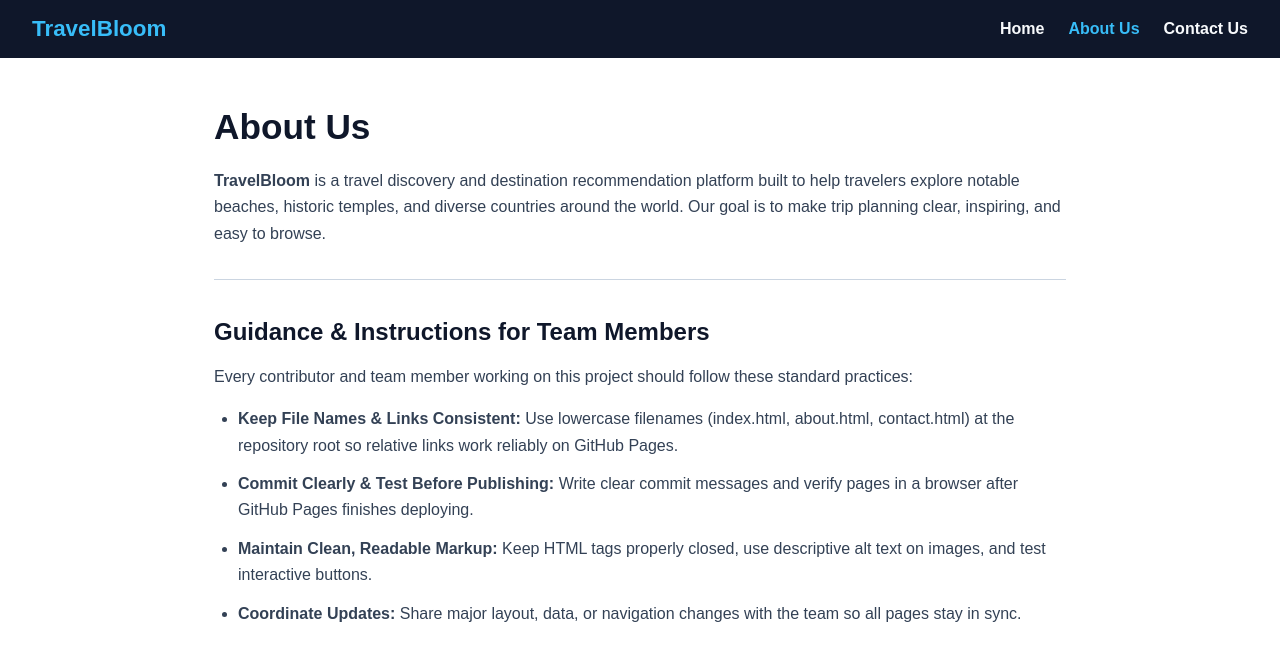
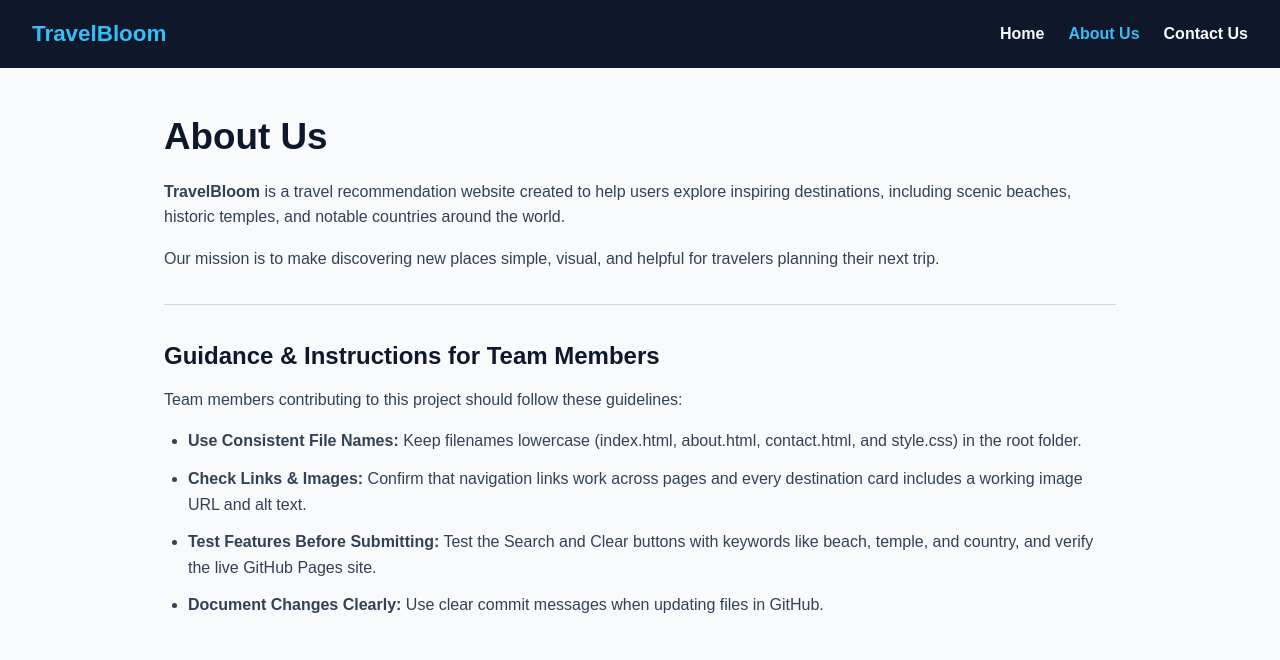
Before and after one commit to amir-khn/my-website, a plain HTML site: page about.html in a window 1280 px wide. Drawn offline with Linux system fonts and the light colour scheme.

Commit message:
about.html
Updated content and structure of the About Us page, including revised company description and team guidelines.

```diff
--- a/about.html
+++ b/about.html
@@ -3,90 +3,13 @@
 <head>
   <meta charset="UTF-8" />
   <meta name="viewport" content="width=device-width, initial-scale=1.0" />
+  <!-- EDITABLE: Page title -->
   <title>About Us - TravelBloom</title>
-  <style>
-    * {
-      box-sizing: border-box;
-      margin: 0;
-      padding: 0;
-      font-family: Arial, sans-serif;
-    }
-
-    nav {
-      display: flex;
-      justify-content: space-between;
-      align-items: center;
-      background-color: #0f172a;
-      color: #ffffff;
-      padding: 1rem 2rem;
-      flex-wrap: wrap;
-      gap: 1rem;
-    }
-
-    .brand {
-      font-size: 1.4rem;
-      font-weight: bold;
-      color: #38bdf8;
-    }
-
-    .nav-links {
-      display: flex;
-      gap: 1.5rem;
-    }
-
-    .nav-links a {
-      color: #f8fafc;
-      text-decoration: none;
-      font-weight: bold;
-    }
-
-    .nav-links a:hover,
-    .nav-links a.active {
-      color: #38bdf8;
-    }
-
-    main {
-      max-width: 900px;
-      margin: 2.5rem auto;
-      padding: 0 1.5rem;
-      color: #0f172a;
-      line-height: 1.65;
-    }
-
-    h1 {
-      font-size: 2.2rem;
-      margin-bottom: 0.75rem;
-    }
-
-    h2 {
-      font-size: 1.5rem;
-      margin-bottom: 0.75rem;
-      color: #0f172a;
-    }
-
-    p {
-      color: #334155;
-      margin-bottom: 1rem;
-    }
-
-    hr {
-      border: none;
-      border-top: 1px solid #cbd5e1;
-      margin: 2rem 0;
-    }
-
-    ul {
-      padding-left: 1.5rem;
-      color: #334155;
-    }
-
-    li {
-      margin-bottom: 0.75rem;
-    }
-  </style>
+  <link rel="stylesheet" href="style.css" />
 </head>
 <body>
   <nav>
+    <!-- EDITABLE: Brand name -->
     <div class="brand">TravelBloom</div>
     <div class="nav-links">
       <a href="index.html">Home</a>
@@ -96,41 +19,47 @@
   </nav>
 
   <main>
+    <!-- EDITABLE: Company / project overview -->
     <section>
       <h1>About Us</h1>
       <p>
-        <strong>TravelBloom</strong> is a travel discovery and destination recommendation
-        platform built to help travelers explore notable beaches, historic temples,
-        and diverse countries around the world. Our goal is to make trip planning
-        clear, inspiring, and easy to browse.
+        <strong>TravelBloom</strong> is a travel recommendation website created to
+        help users explore inspiring destinations, including scenic beaches,
+        historic temples, and notable countries around the world.
+      </p>
+      <p>
+        Our mission is to make discovering new places simple, visual, and
+        helpful for travelers planning their next trip.
       </p>
     </section>
 
     <hr />
 
+    <!-- EDITABLE: Guidance and instructions for team members -->
     <section>
       <h2>Guidance &amp; Instructions for Team Members</h2>
       <p>
-        Every contributor and team member working on this project should follow these
-        standard practices:
+        Team members contributing to this project should follow these guidelines:
       </p>
       <ul>
         <li>
-          <strong>Keep File Names &amp; Links Consistent:</strong> Use lowercase filenames
-          (<code>index.html</code>, <code>about.html</code>, <code>contact.html</code>)
-          at the repository root so relative links work reliably on GitHub Pages.
+          <strong>Use Consistent File Names:</strong> Keep filenames lowercase
+          (<code>index.html</code>, <code>about.html</code>, <code>contact.html</code>,
+          and <code>style.css</code>) in the root folder.
         </li>
         <li>
-          <strong>Commit Clearly &amp; Test Before Publishing:</strong> Write clear commit
-          messages and verify pages in a browser after GitHub Pages finishes deploying.
+          <strong>Check Links &amp; Images:</strong> Confirm that navigation links
+          work across pages and every destination card includes a working image URL
+          and alt text.
         </li>
         <li>
-          <strong>Maintain Clean, Readable Markup:</strong> Keep HTML tags properly closed,
-          use descriptive <code>alt</code> text on images, and test interactive buttons.
+          <strong>Test Features Before Submitting:</strong> Test the Search and
+          Clear buttons with keywords like <code>beach</code>, <code>temple</code>,
+          and <code>country</code>, and verify the live GitHub Pages site.
         </li>
         <li>
-          <strong>Coordinate Updates:</strong> Share major layout, data, or navigation
-          changes with the team so all pages stay in sync.
+          <strong>Document Changes Clearly:</strong> Use clear commit messages when
+          updating files in GitHub.
         </li>
       </ul>
     </section>
```
